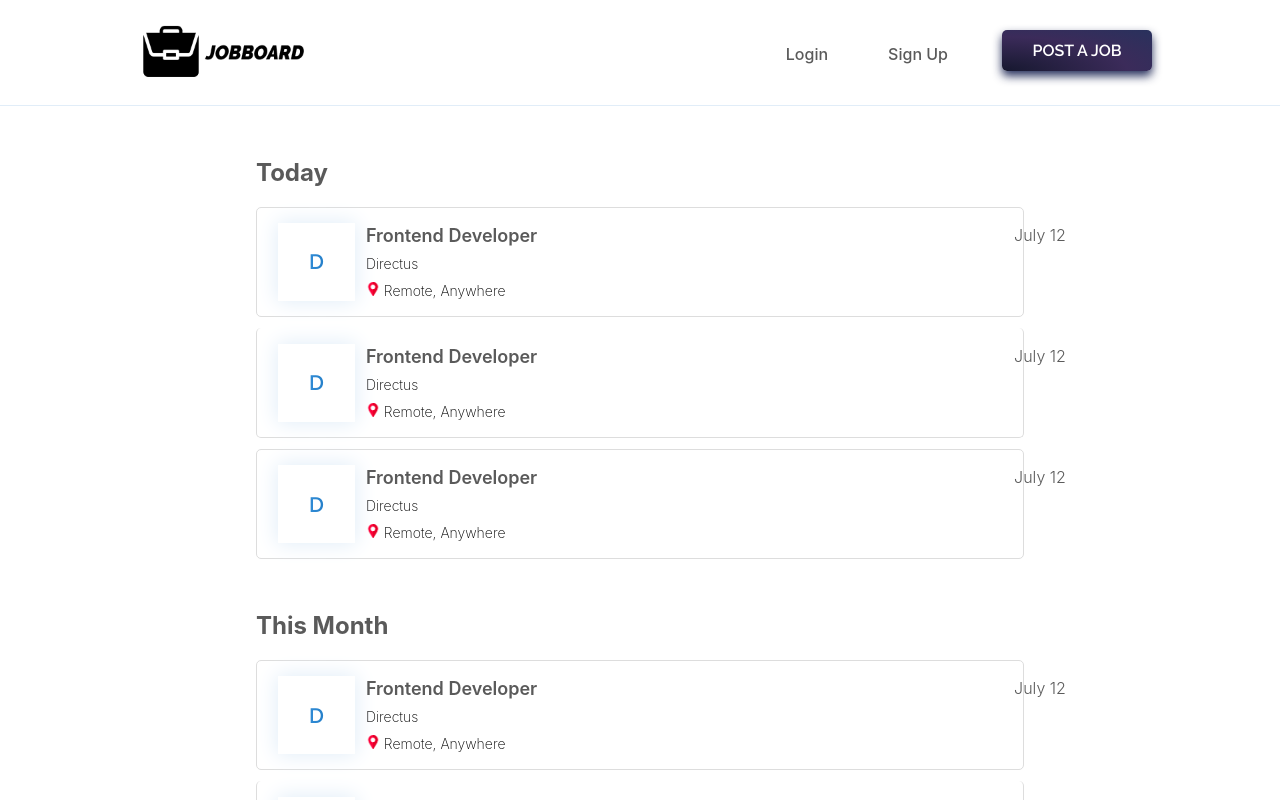
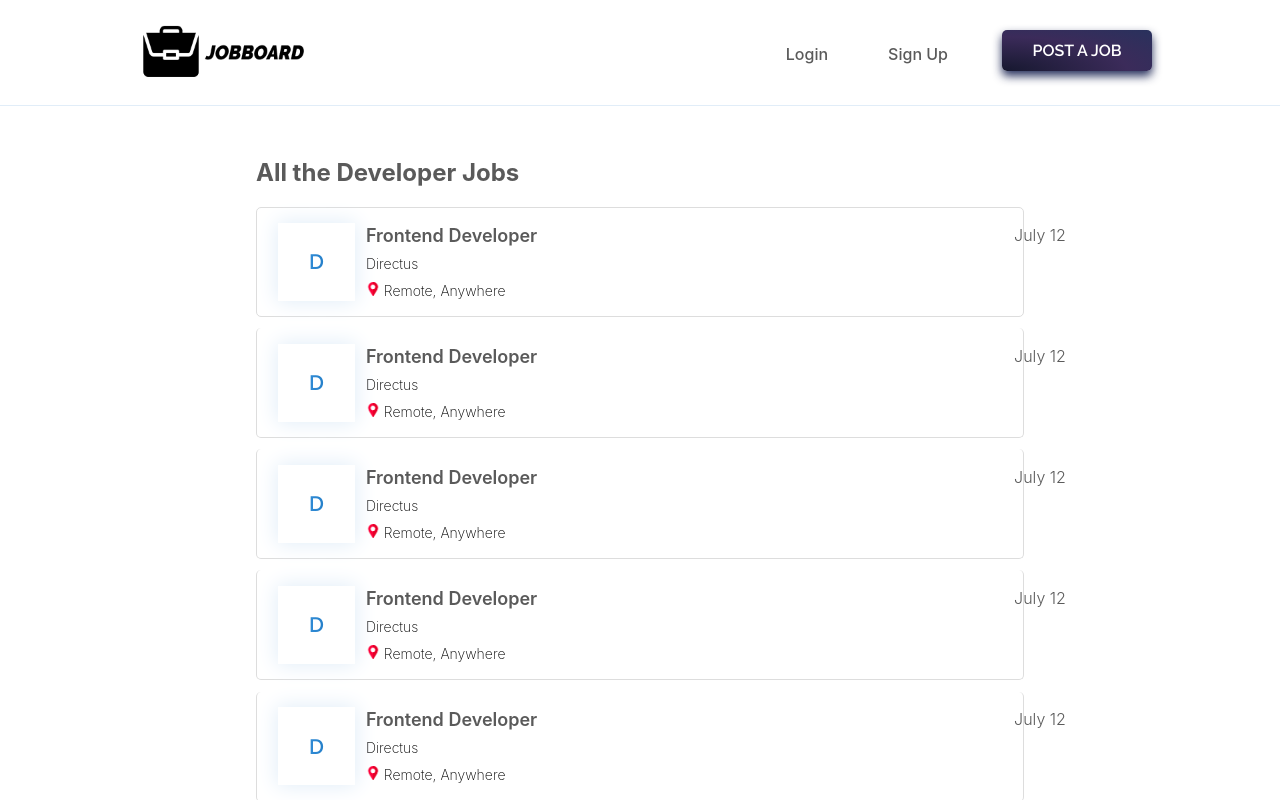
Before and after one commit to msaaddev/jobboard, a Next.js app: page / in a window 1280 px wide. Shown: the top 800 px of the page. Built offline with nearby package versions, Linux system fonts and the light colour scheme; no server answers.

Commit message:
👌 IMPROVE: job listing

```diff
--- a/components/Jobs.js
+++ b/components/Jobs.js
@@ -1,11 +1,11 @@
 import Job from './common/Job';
 import styles from '../styles/jobs.module.css';
 
-const Jobs = ({ day, jobs }) => {
+const Jobs = ({ label, jobs }) => {
 	return (
 		<div className={styles.container}>
 			<div className={styles.day}>
-				<h2>{day}</h2>
+				<h2>{label}</h2>
 			</div>
 			<div className={styles.jobs}>
 				{jobs.map((job) => {
--- a/components/Layout.js
+++ b/components/Layout.js
@@ -1,9 +1,11 @@
+import SEO from './SEO';
 import Nav from '../components/common/Nav';
 import Footer from '../components/Footer';
 
 const Layout = ({ children }) => {
 	return (
 		<>
+			<SEO />
 			<Nav />
 			{children}
 			<Footer />
--- a/data/jobs.js
+++ b/data/jobs.js
@@ -1,50 +1,52 @@
 const jobData = [
-	[
 	{
 		id: '6',
 		jobTitle: 'Frontend Developer',
 		companyName: 'Directus',
 		jobArea: 'Remote, Anywhere',
-			date: 'July 12'
+		date: 'July 12',
+		day: 13
 	},
 	{
 		id: '5',
 		jobTitle: 'Frontend Developer',
 		companyName: 'Directus',
 		jobArea: 'Remote, Anywhere',
-			date: 'July 12'
+		date: 'July 12',
+		day: 13
 	},
 	{
 		id: '4',
 		jobTitle: 'Frontend Developer',
 		companyName: 'Directus',
 		jobArea: 'Remote, Anywhere',
-			date: 'July 12'
-		}
-	],
-	[
+		date: 'July 12',
+		day: 13
+	},
 	{
 		id: '3',
 		jobTitle: 'Frontend Developer',
 		companyName: 'Directus',
 		jobArea: 'Remote, Anywhere',
-			date: 'July 12'
+		date: 'July 12',
+		day: 12
 	},
 	{
 		id: '2',
 		jobTitle: 'Frontend Developer',
 		companyName: 'Directus',
 		jobArea: 'Remote, Anywhere',
-			date: 'July 12'
+		date: 'July 12',
+		day: 12
 	},
 	{
 		id: '1',
 		jobTitle: 'Frontend Developer',
 		companyName: 'Directus',
 		jobArea: 'Remote, Anywhere',
-			date: 'July 12'
+		date: 'July 12',
+		day: 12
 	}
-	]
 ];
 
 export default jobData;
--- a/pages/index.js
+++ b/pages/index.js
@@ -1,17 +1,15 @@
-import { useContext } from 'react';
+import { useContext, useEffect } from 'react';
 import { JobContext } from '../components/context/JobContext';
 import Jobs from '../components/Jobs';
-import SEO from '../components/SEO';
-// import jobs from '../data/jobs.json';
 
 export default function Home() {
 	const { jobs } = useContext(JobContext);
 
 	return (
 		<>
-			<SEO />
-			{jobs[0].length > 0 && <Jobs day="Today" jobs={jobs[0]} />}
-			{jobs[1].length > 0 && <Jobs day="This Month" jobs={jobs[1]} />}
+			{jobs.length > 0 && (
+				<Jobs label="All the Developer Jobs" jobs={jobs} />
+			)}
 		</>
 	);
 }
```
Lines whose indentation alone changed are shown as unchanged.
